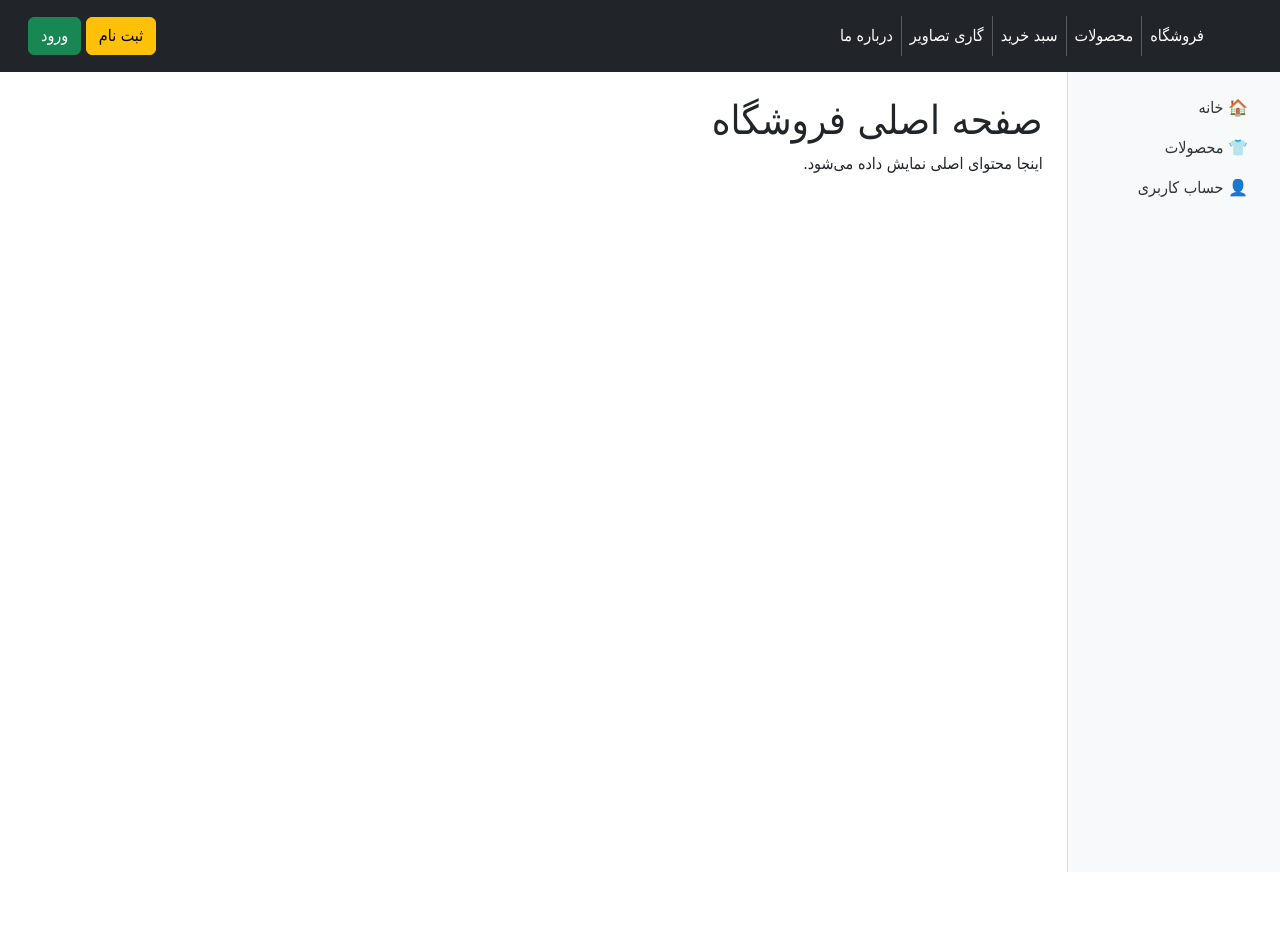
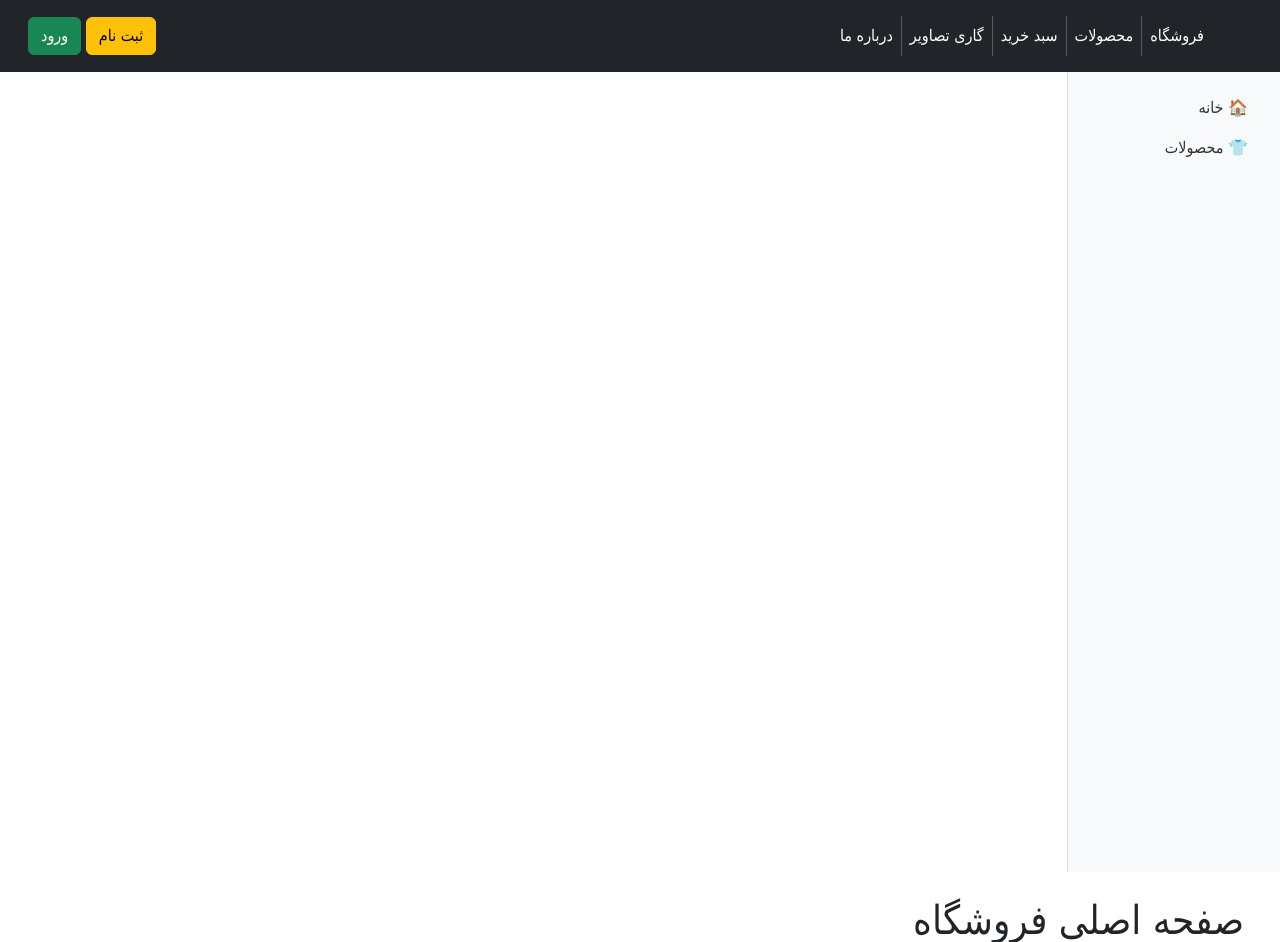
Before and after one commit to mhmdreza13/Web-App, a Django app: page / in a window 1280 px wide. Shown: the top 942 px of the page. Before the commit the page ends 872 px from the top, so only its background shows below. Run offline with Django 5.2, Linux system fonts and the light colour scheme; some libraries are stand-ins or nearby versions.

Commit message:
create addresses page

```diff
--- a/accounts/models.py
+++ b/accounts/models.py
@@ -31,4 +31,4 @@
     # می‌توانی فیلدهای بیشتری مثل شماره واحد، توضیحات و ... اضافه کنی
 
     def __str__(self):
-        return f"{self.title} - {self.city}"
+        return f"{self.profile} -{self.title} - {self.city}"
--- a/accounts/urls.py
+++ b/accounts/urls.py
@@ -8,4 +8,5 @@
     path ("logout/",views.user_logout, name='user_logout'),
     path ("profile/",views.user_profile, name='user_profile'),
     path ("update/",views.user_update, name='user_update'),
+    path ("addesses/",views.user_addresses, name='user_addresses'),
 ]
--- a/templates/sidebar.html
+++ b/templates/sidebar.html
@@ -42,15 +42,23 @@
                 </ul>
             </div>
             </li>
+            {% if user.is_authenticated %}
             <li class="nav-item">
             <a class="nav-link" data-bs-toggle="collapse" href="#accountMenu" role="button" aria-expanded="false" aria-controls="accountMenu">
                 👤 حساب کاربری
             </a>
             <div class="collapse submenu" id="accountMenu">
                 <ul class="nav flex-column">
-                <li class="nav-item"><a class="nav-link" href="#">پروفایل</a></li>
+
+
+                <li class="nav-item"><a class="nav-link" href= {% url "accounts:user_profile"%} >پروفایل</a></li>
+                <li class="nav-item"><a class="nav-link" href= {% url "accounts:user_profile"%} >سفارشات</a></li>
+                <li class="nav-item"><a class="nav-link" href= {% url "accounts:user_addresses"%} >آدرس ها</a></li>
                 <li class="nav-item"><a class="nav-link" href="#">تنظیمات</a></li>
+
                 <li class="nav-item"><a class="nav-link" href="#">خروج</a></li>
+                {% endif %}
+
                 </ul>
             </div>
             </li>
```
Also changed, not shown: accounts/views.py (+15 -0 lines), home/templates/home/home.html (+13 -0 lines).
